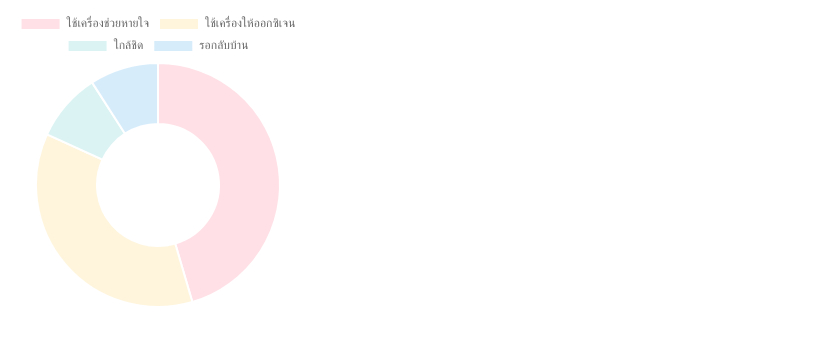
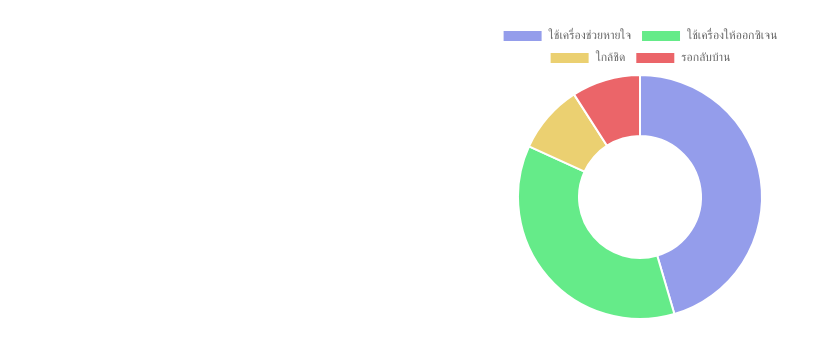
Before and after one commit to 261497-FullStackDev-Nursing-Recording/Frontend, a Next.js app: page / in a window 1280 px wide. Shown: the top 356 px of the page, without its empty margins (0-819 px from the left). Built offline with nearby package versions, Linux system fonts and the light colour scheme.

Commit message:
Dashboard add and seperate chart component

```diff
--- a/src/Component/DonughnutChart.js
+++ b/src/Component/DonughnutChart.js
@@ -15,10 +15,14 @@ export default function Chart(){
         datasets:[{label:'status',
         data:[5,4,1,1],
         backgroundColor:[
-        'rgba(255, 99, 132, 0.2)',
-        'rgba(255, 206, 86, 0.2)',
-        'rgba(75, 192, 192, 0.2)',
-        'rgba(54, 162, 235, 0.2)',
+        // 'rgba(255, 99, 132, 0.2)',
+        // 'rgba(255, 206, 86, 0.2)',
+        // 'rgba(75, 192, 192, 0.2)',
+        // 'rgba(54, 162, 235, 0.2)',
+        '#949DEB',
+        '#65EB89',
+        '#EBD071',
+        '#EB6569',
     ],
         bordercolor :[
         'rgba(255, 99, 132, 1)',
@@ -31,9 +35,8 @@ export default function Chart(){
     const options={
     }
     return(
-        <div>
-            {/* <h1>Chart</h1> */}
-            <div className='Chart'>
+        <div className="chart-container">
+            <div className='chart-wrapper'>
                 <Doughnut data={data} options={options} ></Doughnut>
             </div>
         </div>
--- a/src/Component/DoughnutChart.css
+++ b/src/Component/DoughnutChart.css
@@ -1,15 +1,15 @@
 @import url('https://fonts.googleapis.com/css2?family=Kanit&family=Overpass:wght@800&display=swap');
 *{
   font-family: 'Kanit', sans-serif;
-/* font-family: 'Overpass', sans-serif; */
 }
 
-.Chart{
+.chart-container {
+  display: flex;
+  flex-direction: column;
+  align-items: center; /* Center vertically */
+  margin-top: 20px;
+}
+
+.chart-wrapper {
   width: 300px;
-  display: flex;
-    justify-content: center;
-    align-items: center;
-    flex-direction: column;
-    text-align: center;
-    font-family: 'Kanit', sans-serif;
 }
--- /dev/null
+++ b/src/app/DashboardPage.css
@@ -0,0 +1,17 @@
+@import url('https://fonts.googleapis.com/css2?family=Overpass:wght@800&display=swap');
+*{
+  font-family: 'Overpass', sans-serif;
+}
+
+.HomeLogo{
+    width: 60px;
+    height: 60px;
+}
+
+.centered-content {
+    display: flex;
+    flex-direction: column;
+    align-items: center; /* Center horizontally */
+    /* justify-content: center; Center vertically */
+    margin-top: 50px; /* Add some spacing between the components */
+  }
--- a/src/app/DashboardPage.jsx
+++ b/src/app/DashboardPage.jsx
@@ -0,0 +1,19 @@
+import Chart from "../Component/DonughnutChart";
+import { AiOutlineHome } from "react-icons/Ai";
+import "./DashboardPage.css";
+import Navbar from "../Component/Navbarbottom";
+
+export default function Dashboard(){
+    return(
+        <div className="dashboard-container">
+            <div className="centered-content">
+            <AiOutlineHome className="HomeLogo"/>
+            <div className="chart-wrapper">
+            <Chart />
+            </div>
+            </div>
+            <Navbar />
+        </div>
+
+    )
+}
```
